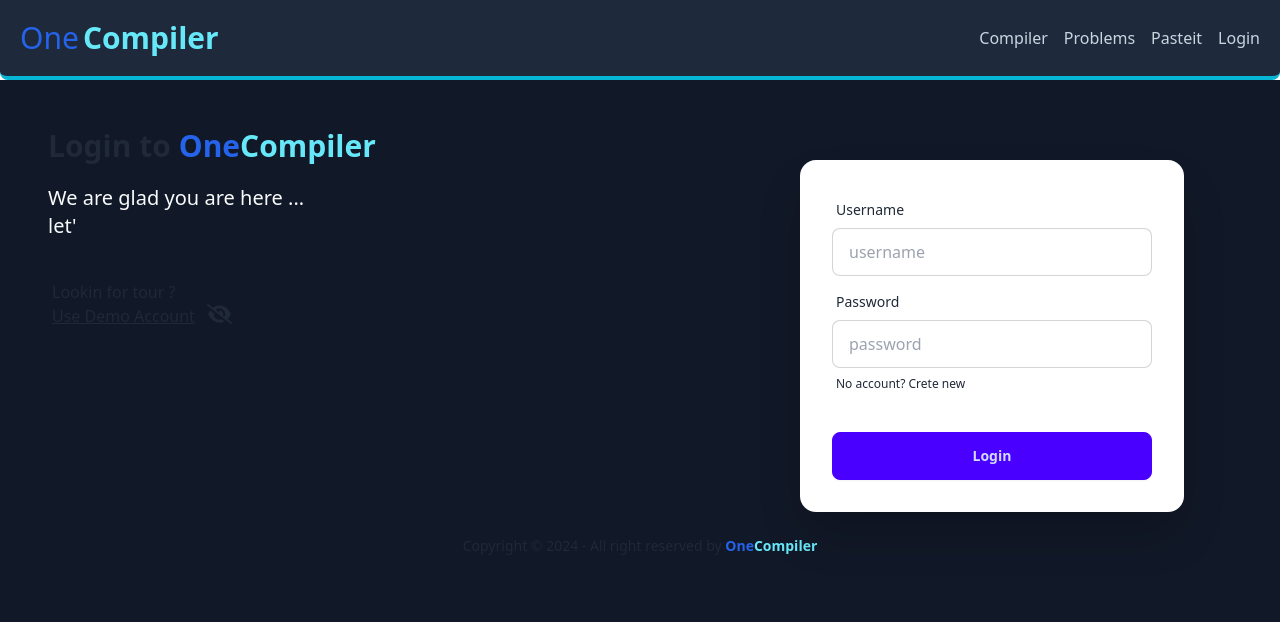
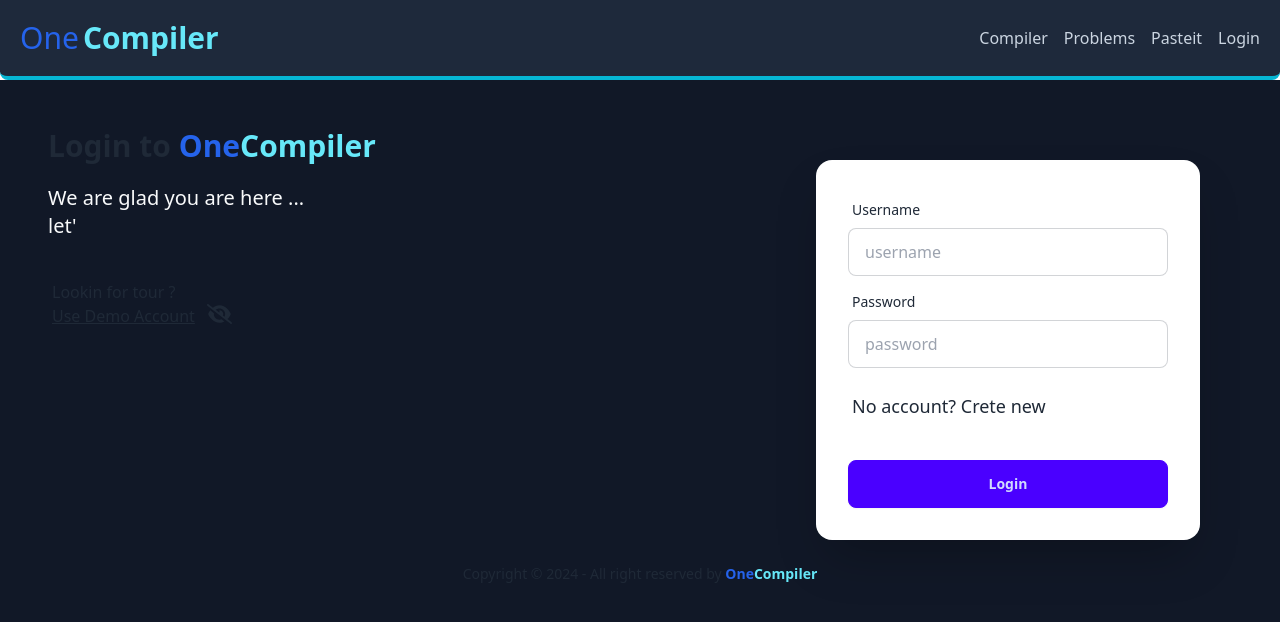
Before and after one commit to Roshan-Here/OneCompiler, a React (Vite) app in the folder client/: page /login in a window 1280 px wide. Shown: the top 622 px of the page. Built offline with nearby package versions, Linux system fonts and the light colour scheme; no server answers.

Commit message:
Fix Ui issue

```diff
--- a/client/src/components/Header.jsx
+++ b/client/src/components/Header.jsx
@@ -35,7 +35,7 @@
           </div>
         </Link>
         <div>
-          <ul className="flex items-center gap-4 text-base text-slate-300">
+          <ul className="flex items-center gap-2 md:gap-4 text-base text-slate-300">
             <Link to="/compiler">
               <li className="md:inline hover:opacity-75">Compiler</li>
             </Link>
@@ -43,7 +43,7 @@
               <li className="hidden md:inline hover:opacity-75">Problems</li>
             </Link>
             <Link to="/pasteit">
-              <li className="md:inline hover:opacity-75">Pasteit</li>
+              <li className="hidden md:inline hover:opacity-75">Pasteit</li>
             </Link>
             {authenticated ? (
               <>
--- a/client/src/pages/NewLogin.jsx
+++ b/client/src/pages/NewLogin.jsx
@@ -130,7 +130,7 @@
                 </h1>
               </div>
             </div>
-            <div className="flex justify-center md:mt-20 card min-w-max md:w-96 shadow-2xl md:mr-24 md:ml-6 ml-20 mr-20 bg-base-100">
+            <div className="flex justify-center md:mt-20 card min-w-max md:w-96 shadow-2xl md:mr-20 md:ml-10 ml-8 mr-8 bg-base-100">
               <form onSubmit={handleSubmit} method="post" className="card-body">
                 <div className="form-control">
                   <label className="label">
@@ -159,10 +159,10 @@
                     value={eyeopen ? formdata?.password : formdata?.password}
                     required
                   />
-                  <label className="label">
+                  <label className="mt-4 label">
                     <a
                       onClick={() => navigate("/register")}
-                      className="label-text-alt link link-hover"
+                      className="label-text-alt link link-hover text-lg"
                     >
                       No account? Crete new
                     </a>
--- a/client/src/pages/Register.jsx
+++ b/client/src/pages/Register.jsx
@@ -27,7 +27,6 @@
     },
   });
 
-
   const handleChange = (e) => {
     const { id, value } = e.target;
     if (id in formData) {
@@ -39,7 +38,7 @@
       });
     }
   };
-//   console.log(formData);
+  //   console.log(formData);
 
   useEffect(() => {
     if (authenticated) {
@@ -56,11 +55,15 @@
   const handleSubmit = async (e) => {
     e.preventDefault();
     try {
-      const res = await axios.post(`${import.meta.env.VITE_BACKEND_URL}/api/register/`, formData, {
-        headers: {
-          "Content-Type": "application/json",
-        },
-      });
+      const res = await axios.post(
+        `${import.meta.env.VITE_BACKEND_URL}/api/register/`,
+        formData,
+        {
+          headers: {
+            "Content-Type": "application/json",
+          },
+        }
+      );
       const data = res.data;
       // console.log(data)
       toast.success("User Registed Sucessfully");
@@ -140,6 +143,14 @@
                     className="input input-bordered"
                     required
                   ></textarea>
+                  <label className="mt-4 label">
+                    <a
+                      onClick={() => navigate("/login")}
+                      className="label-text-alt link link-hover text-lg"
+                    >
+                      Have an account? Login!
+                    </a>
+                  </label>
                   <div className="form-control mt-6">
                     <button className="btn btn-primary">Register</button>
                   </div>
--- a/client/vite.config.js
+++ b/client/vite.config.js
@@ -6,16 +6,17 @@
 
   return defineConfig({
     plugins: [react()],
+    server: {
+      host: env.VITE_FRONTEND_URL,
+      port: env.VITE_FRONTEND_PORT,
+      proxy: {
+        '/api': {
+          target: env.VITE_BACKEND_URL,
+          changeOrigin: true,
+          secure: false,
+        },
+      },
+    },
     assetsInclude: ['**/*.PNG'],
   });
 };
-
-// server: {
-//   proxy: {
-//     '/api': {
-//       target: env.VITE_BACKEND_URL,
-//       changeOrigin: true,
-//       secure: false,
-//     },
-//   },
-// },
```
